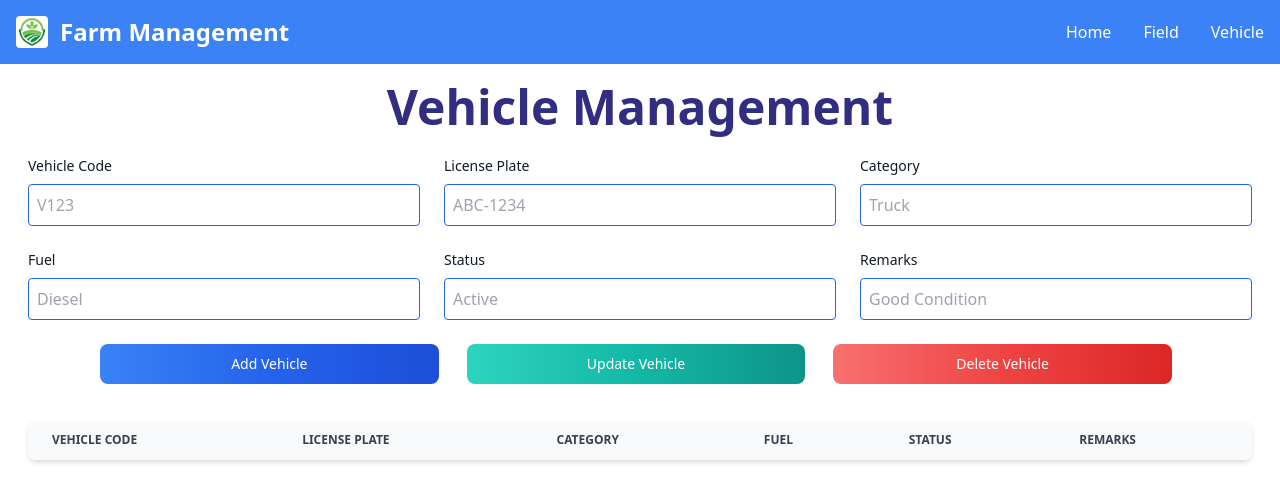
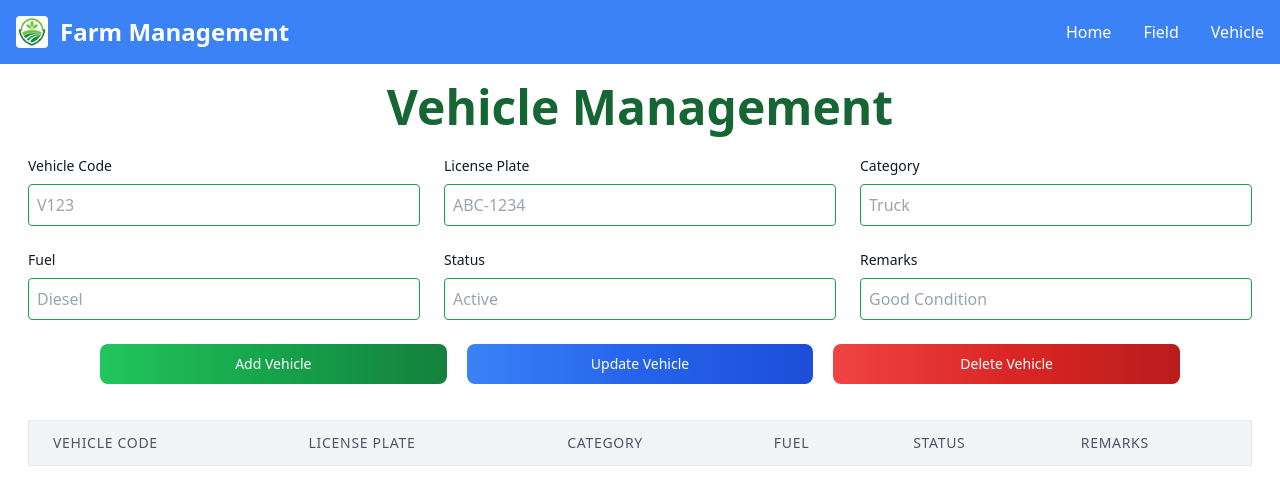
Before and after one commit to sandeeparavindi/React-Farm_Management, a React (Vite) app: page /vehicles in a window 1280 px wide. Shown: the top 504 px of the page. Built offline with nearby package versions, Linux system fonts and the light colour scheme.

Commit message:
change form colours

```diff
--- a/src/components/sidebar/HeaderComponent.tsx
+++ b/src/components/sidebar/HeaderComponent.tsx
@@ -7,7 +7,7 @@ export const HeaderComponent = ({section}: HeaderComponentProps) => {
         <>
             <h1 className="mb-4 mt-2 text-center text-3xl font-extrabold text-gray-900 dark:text-white md:text-5xl lg:text-6xl">
                 <span
-                    className="text-indigo-900 text-5xl">{section}</span>
+                    className="text-green-800 text-5xl">{section}</span>
             </h1>
         </>
     );
--- a/src/components/vehicle/VehicleFormComponent.tsx
+++ b/src/components/vehicle/VehicleFormComponent.tsx
@@ -93,7 +93,7 @@ export const VehicleFormComponent = () => {
                             onChange={(e) => setVehicleCode(e.target.value)}
                             onKeyDown={handleKeyDown}
                             value={vehicleCode}
-                            className="w-full p-2 border rounded border-blue-600"
+                            className="w-full p-2 border rounded border-green-600"
                             placeholder="V123"
                             required
                         />
@@ -110,7 +110,7 @@ export const VehicleFormComponent = () => {
                             id="license_plate"
                             onChange={(e) => setLicensePlate(e.target.value)}
                             value={licensePlate}
-                            className="w-full p-2 border rounded border-blue-600"
+                            className="w-full p-2 border rounded border-green-600"
                             placeholder="ABC-1234"
                             required
                         />
@@ -127,7 +127,7 @@ export const VehicleFormComponent = () => {
                             id="category"
                             onChange={(e) => setCategory(e.target.value)}
                             value={category}
-                            className="w-full p-2 border rounded border-blue-600"
+                            className="w-full p-2 border rounded border-green-600"
                             placeholder="Truck"
                             required
                         />
@@ -144,7 +144,7 @@ export const VehicleFormComponent = () => {
                             id="fuel"
                             onChange={(e) => setFuel(e.target.value)}
                             value={fuel}
-                            className="w-full p-2 border rounded border-blue-600"
+                            className="w-full p-2 border rounded border-green-600"
                             placeholder="Diesel"
                             required
                         />
@@ -161,7 +161,7 @@ export const VehicleFormComponent = () => {
                             id="status"
                             onChange={(e) => setStatus(e.target.value)}
                             value={status}
-                            className="w-full p-2 border rounded border-blue-600"
+                            className="w-full p-2 border rounded border-green-600"
                             placeholder="Active"
                             required
                         />
@@ -178,7 +178,7 @@ export const VehicleFormComponent = () => {
                             id="remarks"
                             onChange={(e) => setRemarks(e.target.value)}
                             value={remarks}
-                            className="w-full p-2 border rounded border-blue-600"
+                            className="w-full p-2 border rounded border-green-600"
                             placeholder="Good Condition"
                         />
                     </div>
@@ -189,26 +189,27 @@ export const VehicleFormComponent = () => {
                 <button
                     type="button"
                     onClick={() => handleVehicleOperation("ADD_VEHICLE")}
-                    className="text-white bg-gradient-to-r from-blue-500 via-blue-600 to-blue-700 hover:bg-gradient-to-br focus:ring-4 focus:outline-none focus:ring-blue-300 dark:focus:ring-blue-800 font-medium rounded-lg text-sm px-5 py-2.5 text-center me-2 mb-2"
+                    className="w-full text-white bg-gradient-to-r from-green-500 via-green-600 to-green-700 hover:bg-gradient-to-br focus:ring-4 focus:outline-none focus:ring-green-300 dark:focus:ring-green-800 font-medium rounded-lg text-sm px-5 py-2.5 text-center me-2 mb-2"
                 >
                     Add Vehicle
                 </button>
                 <button
                     type="button"
                     onClick={() => handleVehicleOperation("UPDATE_VEHICLE")}
-                    className="text-white bg-gradient-to-r from-teal-400 via-teal-500 to-teal-600 hover:bg-gradient-to-br focus:ring-4 focus:outline-none focus:ring-teal-300 dark:focus:ring-teal-800 font-medium rounded-lg text-sm px-5 py-2.5 text-center me-2 mb-2"
+                    className="w-full text-white bg-gradient-to-r from-blue-500 via-blue-600 to-blue-700 hover:bg-gradient-to-br focus:ring-4 focus:outline-none focus:ring-blue-300 dark:focus:ring-blue-800 font-medium rounded-lg text-sm px-5 py-2.5 text-center me-2 mb-2"
                 >
                     Update Vehicle
                 </button>
                 <button
                     type="button"
                     onClick={() => handleVehicleOperation("DELETE_VEHICLE")}
-                    className="text-white bg-gradient-to-r from-red-400 via-red-500 to-red-600 hover:bg-gradient-to-br focus:ring-4 focus:outline-none focus:ring-red-300 dark:focus:ring-red-800 font-medium rounded-lg text-sm px-5 py-2.5 text-center me-2 mb-2"
+                    className="w-full text-white bg-gradient-to-r from-red-500 via-red-600 to-red-700 hover:bg-gradient-to-br focus:ring-4 focus:outline-none focus:ring-red-300 dark:focus:ring-red-800 font-medium rounded-lg text-sm px-5 py-2.5 text-center me-2 mb-2"
                 >
                     Delete Vehicle
                 </button>
             </div>
 
+
             <VehicleTableComponent vehicles={vehicles}/>
         </>
     );
--- a/src/components/vehicle/VehicleTableComponent.tsx
+++ b/src/components/vehicle/VehicleTableComponent.tsx
@@ -2,23 +2,23 @@ import { Vehicle } from "../../models/vehicle.ts";
 
 export const VehicleTableComponent = ({ vehicles }: { vehicles: Vehicle[] }) => {
     return (
-        <div className="relative overflow-x-auto shadow-md sm:rounded-lg mx-2 mt-7">
-            <table className="w-full text-sm text-left text-gray-500 dark:text-gray-400">
-                <thead className="text-xs text-gray-700 uppercase bg-gray-50 dark:bg-gray-700 dark:text-gray-400">
-                <tr>
-                    <th className="px-6 py-3">Vehicle Code</th>
-                    <th className="px-6 py-3">License Plate</th>
-                    <th className="px-6 py-3">Category</th>
-                    <th className="px-6 py-3">Fuel</th>
-                    <th className="px-6 py-3">Status</th>
-                    <th className="px-6 py-3">Remarks</th>
+        <div className="overflow-x-auto mx-2 mt-7">
+            <table className="min-w-full border-collapse border border-gray-200 bg-white shadow-md sm:rounded-lg">
+                <thead>
+                <tr className="bg-gray-100 text-gray-600 text-sm uppercase tracking-wider">
+                    <th className="px-6 py-3 text-left font-medium">Vehicle Code</th>
+                    <th className="px-6 py-3 text-left font-medium">License Plate</th>
+                    <th className="px-6 py-3 text-left font-medium">Category</th>
+                    <th className="px-6 py-3 text-left font-medium">Fuel</th>
+                    <th className="px-6 py-3 text-left font-medium">Status</th>
+                    <th className="px-6 py-3 text-left font-medium">Remarks</th>
                 </tr>
                 </thead>
                 <tbody>
                 {vehicles.map((vehicle: Vehicle, index: number) => (
                     <tr
                         key={index}
-                        className="bg-white border-b dark:bg-gray-800 dark:border-gray-700 hover:bg-gray-50 dark:hover:bg-gray-600"
+                        className="hover:bg-gray-100 even:bg-gray-50 odd:bg-white text-gray-700 border-t"
                     >
                         <td className="px-6 py-4">{vehicle.vehicle_code}</td>
                         <td className="px-6 py-4">{vehicle.licen_plate}</td>
```
